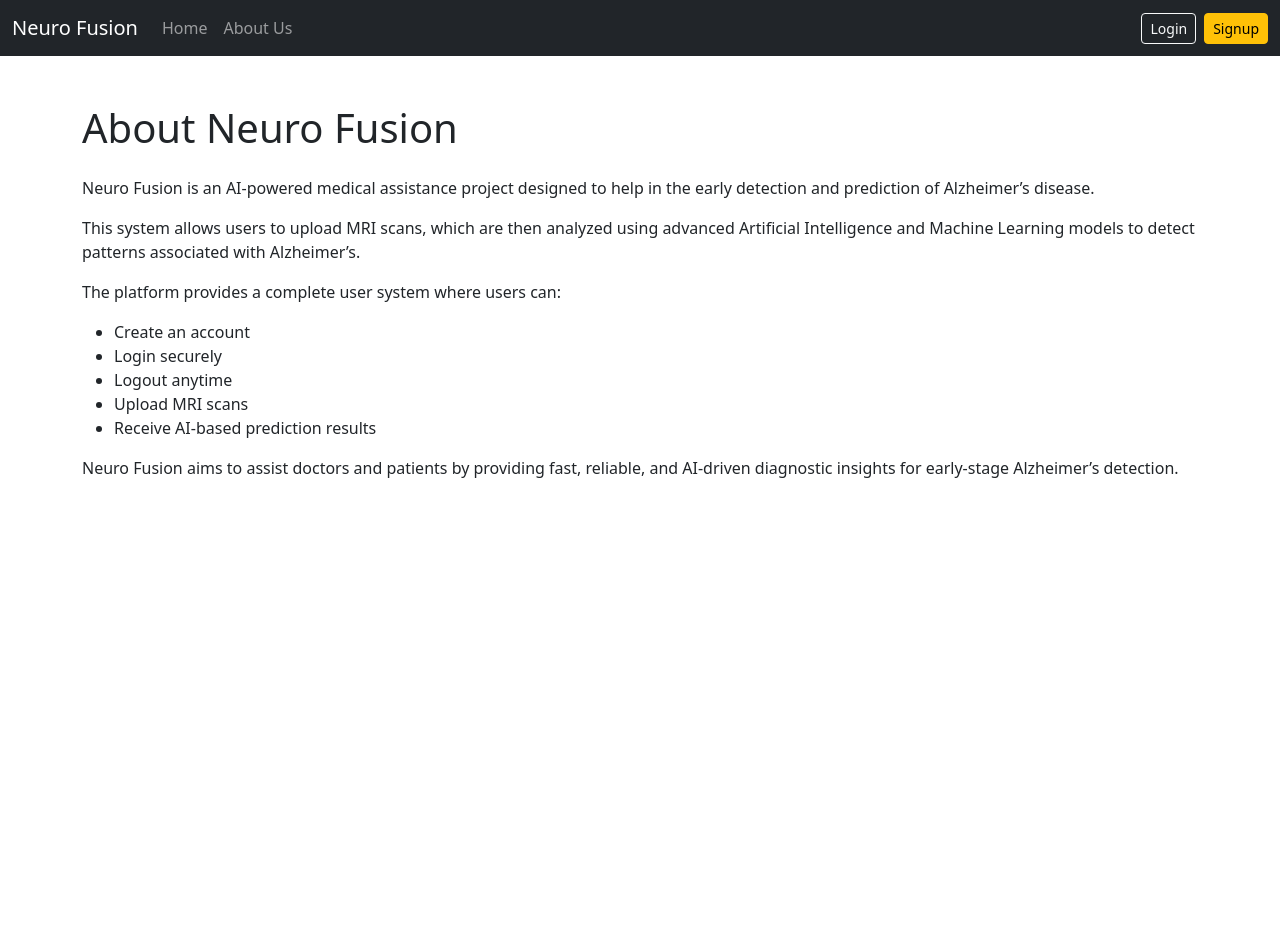
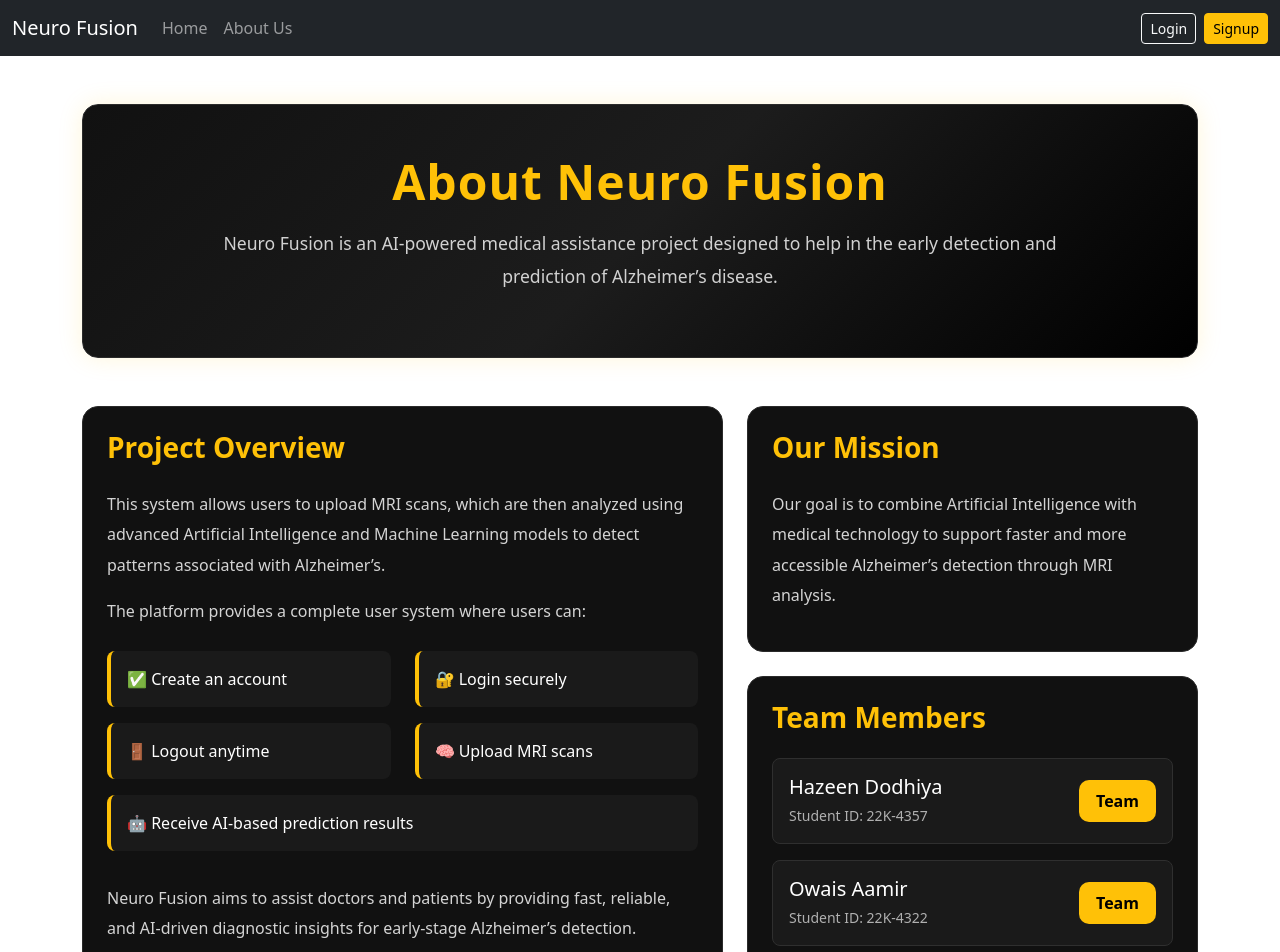
Before and after one commit to Hazeen-Dodhiya/NeuroFusionFront, a Next.js app: page /aboutus in a window 1280 px wide. Shown: the top 952 px of the page. Before the commit the page ends 800 px from the top, so only its background shows below. Built offline with nearby package versions, Linux system fonts and the light colour scheme; no server answers.

Commit message:
dev details in aboutus page

```diff
--- a/app/aboutus/page.js
+++ b/app/aboutus/page.js
@@ -1,35 +1,277 @@
+
+
+// export default function AboutUs() {
+//   return (
+//     <div className="container mt-5">
+
+//       <h1 className="mb-4">About Neuro Fusion</h1>
+
+//       <p>
+//         Neuro Fusion is an AI-powered medical assistance project designed to help in the early detection and prediction of Alzheimer’s disease.
+//       </p>
+
+//       <p>
+//         This system allows users to upload MRI scans, which are then analyzed using advanced Artificial Intelligence and Machine Learning models to detect patterns associated with Alzheimer’s.
+//       </p>
+
+//       <p>
+//         The platform provides a complete user system where users can:
+//       </p>
+
+//       <ul>
+//         <li>Create an account</li>
+//         <li>Login securely</li>
+//         <li>Logout anytime</li>
+//         <li>Upload MRI scans</li>
+//         <li>Receive AI-based prediction results</li>
+//       </ul>
+
+//       <p>
+//         Neuro Fusion aims to assist doctors and patients by providing fast, reliable, and AI-driven diagnostic insights for early-stage Alzheimer’s detection.
+//       </p>
+
+//     </div>
+//   );
+// }
 
 
 export default function AboutUs() {
+  const teamMembers = [
+    {
+      name: "Hazeen Dodhiya",
+      id: "22K-4357",
+    },
+    {
+      name: "Owais Aamir",
+      id: "22K-4322",
+    },
+    {
+      name: "Hanzalah Umer",
+      id: "22K-4156",
+    },
+  ];
+
   return (
-    <div className="container mt-5">
+    <div
+      className="container py-5"
+      style={{
+        color: "#fff",
+        minHeight: "100vh",
+      }}
+    >
+      {/* Hero Section */}
+      <div
+        className="text-center p-5 mb-5 rounded-4"
+        style={{
+          background:
+            "linear-gradient(135deg, #111 0%, #1c1c1c 50%, #000 100%)",
+          border: "1px solid #2b2b2b",
+          boxShadow: "0 0 25px rgba(255, 193, 7, 0.15)",
+        }}
+      >
+        <h1
+          className="fw-bold mb-3"
+          style={{
+            fontSize: "3rem",
+            color: "#ffc107",
+            letterSpacing: "1px",
+          }}
+        >
+          About Neuro Fusion
+        </h1>
 
-      <h1 className="mb-4">About Neuro Fusion</h1>
+        <p
+          className="mx-auto"
+          style={{
+            maxWidth: "850px",
+            color: "#d1d1d1",
+            fontSize: "1.1rem",
+            lineHeight: "1.9",
+          }}
+        >
+          Neuro Fusion is an AI-powered medical assistance project designed to
+          help in the early detection and prediction of Alzheimer’s disease.
+        </p>
+      </div>
 
-      <p>
-        Neuro Fusion is an AI-powered medical assistance project designed to help in the early detection and prediction of Alzheimer’s disease.
-      </p>
+      {/* Main Content */}
+      <div className="row g-4">
+        {/* Left Side */}
+        <div className="col-lg-7">
+          <div
+            className="p-4 rounded-4 h-100"
+            style={{
+              backgroundColor: "#111",
+              border: "1px solid #2a2a2a",
+            }}
+          >
+            <h3
+              className="mb-4 fw-bold"
+              style={{ color: "#ffc107" }}
+            >
+              Project Overview
+            </h3>
 
-      <p>
-        This system allows users to upload MRI scans, which are then analyzed using advanced Artificial Intelligence and Machine Learning models to detect patterns associated with Alzheimer’s.
-      </p>
+            <p style={{ color: "#d4d4d4", lineHeight: "1.9" }}>
+              This system allows users to upload MRI scans, which are then
+              analyzed using advanced Artificial Intelligence and Machine
+              Learning models to detect patterns associated with Alzheimer’s.
+            </p>
 
-      <p>
-        The platform provides a complete user system where users can:
-      </p>
+            <p style={{ color: "#d4d4d4", lineHeight: "1.9" }}>
+              The platform provides a complete user system where users can:
+            </p>
 
-      <ul>
-        <li>Create an account</li>
-        <li>Login securely</li>
-        <li>Logout anytime</li>
-        <li>Upload MRI scans</li>
-        <li>Receive AI-based prediction results</li>
-      </ul>
+            <div className="row mt-4">
+              <div className="col-md-6 mb-3">
+                <div
+                  className="p-3 rounded-3"
+                  style={{
+                    backgroundColor: "#1a1a1a",
+                    borderLeft: "4px solid #ffc107",
+                  }}
+                >
+                  ✅ Create an account
+                </div>
+              </div>
 
-      <p>
-        Neuro Fusion aims to assist doctors and patients by providing fast, reliable, and AI-driven diagnostic insights for early-stage Alzheimer’s detection.
-      </p>
+              <div className="col-md-6 mb-3">
+                <div
+                  className="p-3 rounded-3"
+                  style={{
+                    backgroundColor: "#1a1a1a",
+                    borderLeft: "4px solid #ffc107",
+                  }}
+                >
+                  🔐 Login securely
+                </div>
+              </div>
 
+              <div className="col-md-6 mb-3">
+                <div
+                  className="p-3 rounded-3"
+                  style={{
+                    backgroundColor: "#1a1a1a",
+                    borderLeft: "4px solid #ffc107",
+                  }}
+                >
+                  🚪 Logout anytime
+                </div>
+              </div>
+
+              <div className="col-md-6 mb-3">
+                <div
+                  className="p-3 rounded-3"
+                  style={{
+                    backgroundColor: "#1a1a1a",
+                    borderLeft: "4px solid #ffc107",
+                  }}
+                >
+                  🧠 Upload MRI scans
+                </div>
+              </div>
+
+              <div className="col-md-12 mb-2">
+                <div
+                  className="p-3 rounded-3"
+                  style={{
+                    backgroundColor: "#1a1a1a",
+                    borderLeft: "4px solid #ffc107",
+                  }}
+                >
+                  🤖 Receive AI-based prediction results
+                </div>
+              </div>
+            </div>
+
+            <p
+              className="mt-4"
+              style={{ color: "#d4d4d4", lineHeight: "1.9" }}
+            >
+              Neuro Fusion aims to assist doctors and patients by providing
+              fast, reliable, and AI-driven diagnostic insights for early-stage
+              Alzheimer’s detection.
+            </p>
+          </div>
+        </div>
+
+        {/* Right Side */}
+        <div className="col-lg-5">
+          <div
+            className="p-4 rounded-4 mb-4"
+            style={{
+              backgroundColor: "#111",
+              border: "1px solid #2a2a2a",
+            }}
+          >
+            <h3
+              className="fw-bold mb-4"
+              style={{ color: "#ffc107" }}
+            >
+              Our Mission
+            </h3>
+
+            <p
+              style={{
+                color: "#d4d4d4",
+                lineHeight: "1.9",
+              }}
+            >
+              Our goal is to combine Artificial Intelligence with medical
+              technology to support faster and more accessible Alzheimer’s
+              detection through MRI analysis.
+            </p>
+          </div>
+
+          {/* Team Section */}
+          <div
+            className="p-4 rounded-4"
+            style={{
+              backgroundColor: "#111",
+              border: "1px solid #2a2a2a",
+            }}
+          >
+            <h3
+              className="fw-bold mb-4"
+              style={{ color: "#ffc107" }}
+            >
+              Team Members
+            </h3>
+
+            {teamMembers.map((member, index) => (
+              <div
+                key={index}
+                className="d-flex justify-content-between align-items-center p-3 mb-3 rounded-3"
+                style={{
+                  backgroundColor: "#1a1a1a",
+                  border: "1px solid #2f2f2f",
+                  transition: "0.3s",
+                }}
+              >
+                <div>
+                  <h5 className="mb-1 text-white">{member.name}</h5>
+                  <small style={{ color: "#b0b0b0" }}>
+                    Student ID: {member.id}
+                  </small>
+                </div>
+
+                <button
+                  className="btn"
+                  style={{
+                    backgroundColor: "#ffc107",
+                    color: "#000",
+                    fontWeight: "600",
+                    borderRadius: "10px",
+                    padding: "8px 16px",
+                  }}
+                >
+                  Team
+                </button>
+              </div>
+            ))}
+          </div>
+        </div>
+      </div>
     </div>
   );
 }
```
